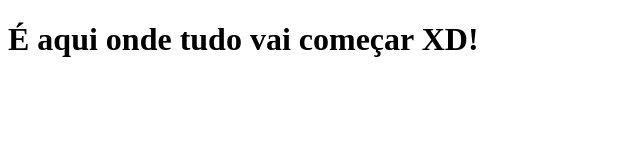
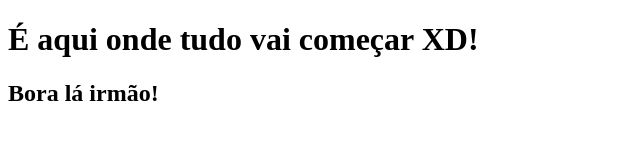
Before and after one commit to FilipeLealves/Site, a plain HTML site: page index.html in a window 1280 px wide. Shown: the whole page, without its empty margins (0-640 px from the left). Drawn offline with Linux system fonts and the light colour scheme.

Commit message:
second commit

```diff
--- a/index.html
+++ b/index.html
@@ -9,6 +9,6 @@
 </head>
 <body>
     <h1>É aqui onde tudo vai começar XD!</h1>
-    <h2></h2>
+    <h2>Bora lá irmão!</h2>
 </body>
 </html>
```
